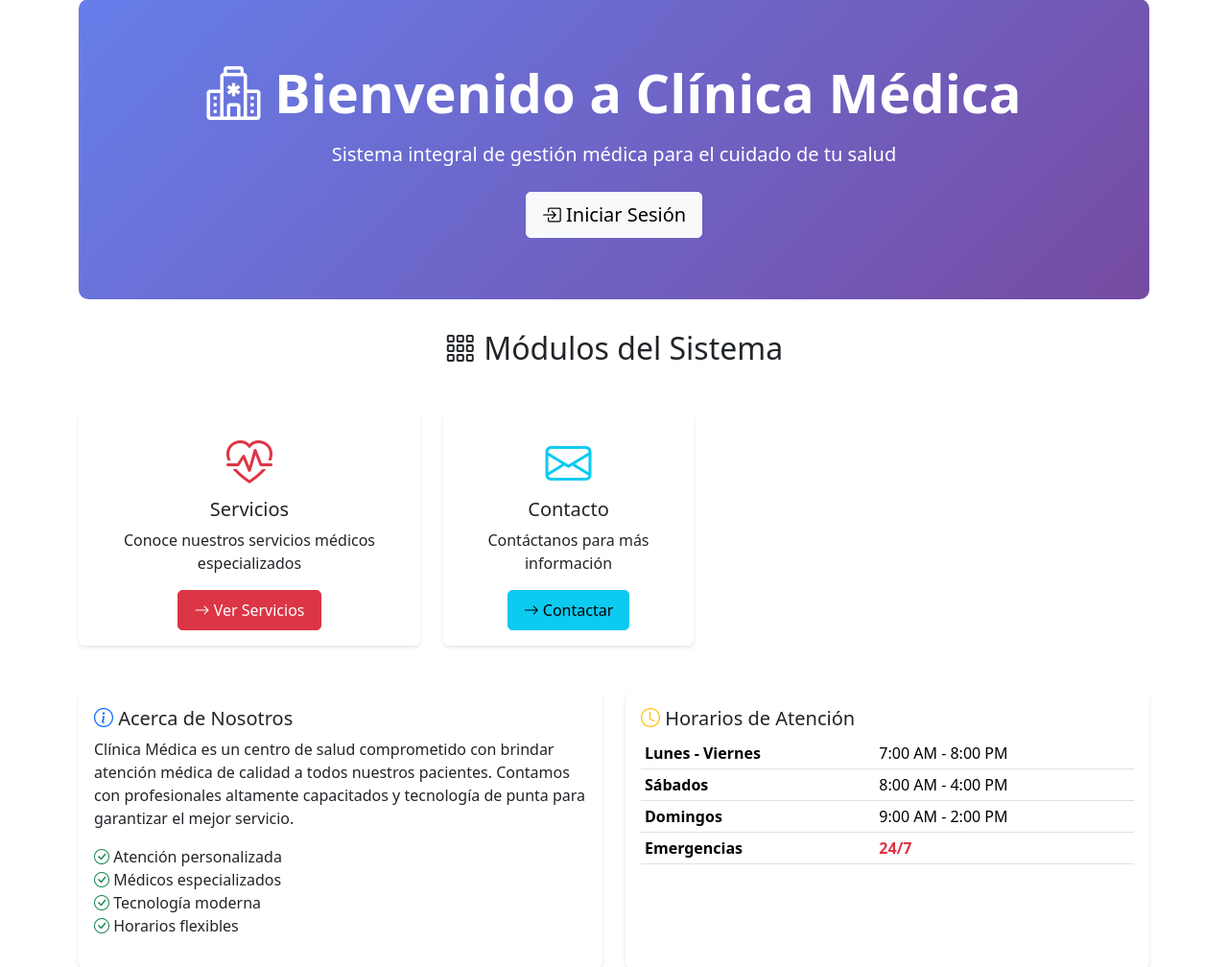
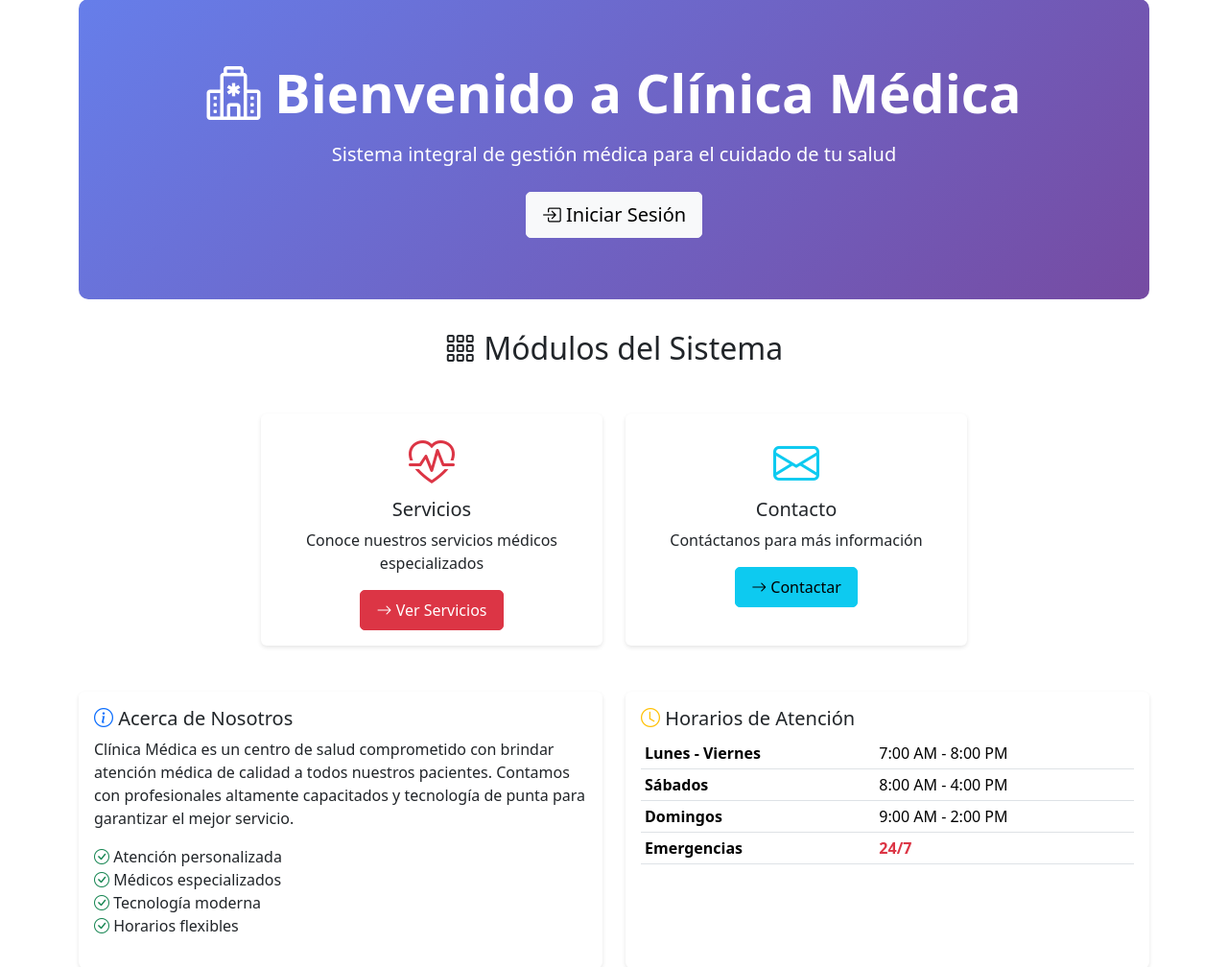
Before and after one commit to d-vera/dental_clinic_PHP_2025, a PHP site: page / in a window 1280 px wide. Shown: the part 87-1095 px from the top of the page at 96% size. Run offline with PHP 8.4, Linux system fonts and the light colour scheme.

Commit message:
divs moved to the center

```diff
--- a/index.php
+++ b/index.php
@@ -132,6 +132,7 @@ if (isLoggedIn()) {
             </div>
         </div>
         <?php else: ?>
+        <div class="col-lg-2"></div>
         <div class="col-md-6 col-lg-4 mb-4">
             <div class="card h-100 text-center">
                 <div class="card-body">
@@ -144,9 +145,8 @@ if (isLoggedIn()) {
                 </div>
             </div>
         </div>
-        <?php endif; ?>
 
-        <div class="col-md-6 col-lg-3 mb-4">
+        <div class="col-md-6 col-lg-4 mb-4">
             <div class="card h-100 text-center">
                 <div class="card-body">
                     <i class="bi bi-envelope text-info card-icon"></i>
@@ -158,6 +158,8 @@ if (isLoggedIn()) {
                 </div>
             </div>
         </div>
+        <div class="col-lg-2"></div>
+        <?php endif; ?>
     </div>
 
     <!-- Información adicional -->
```
